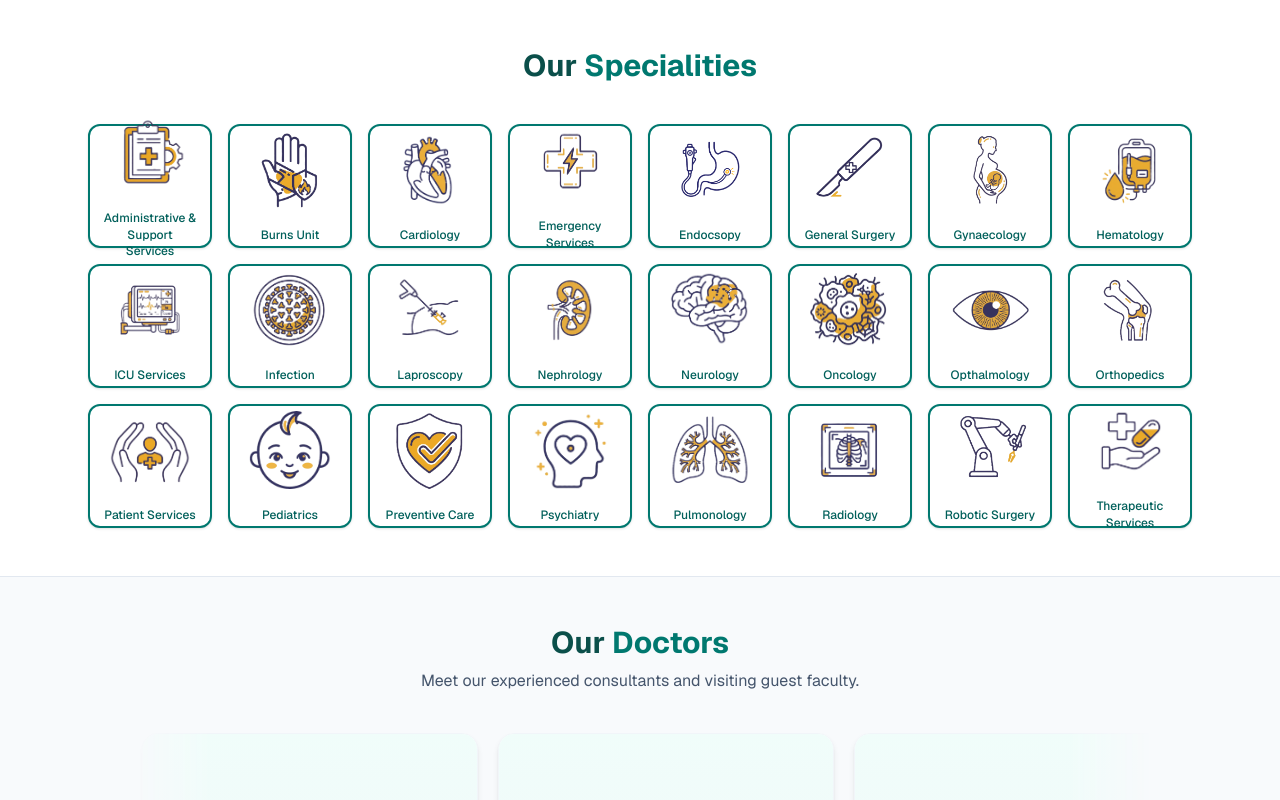
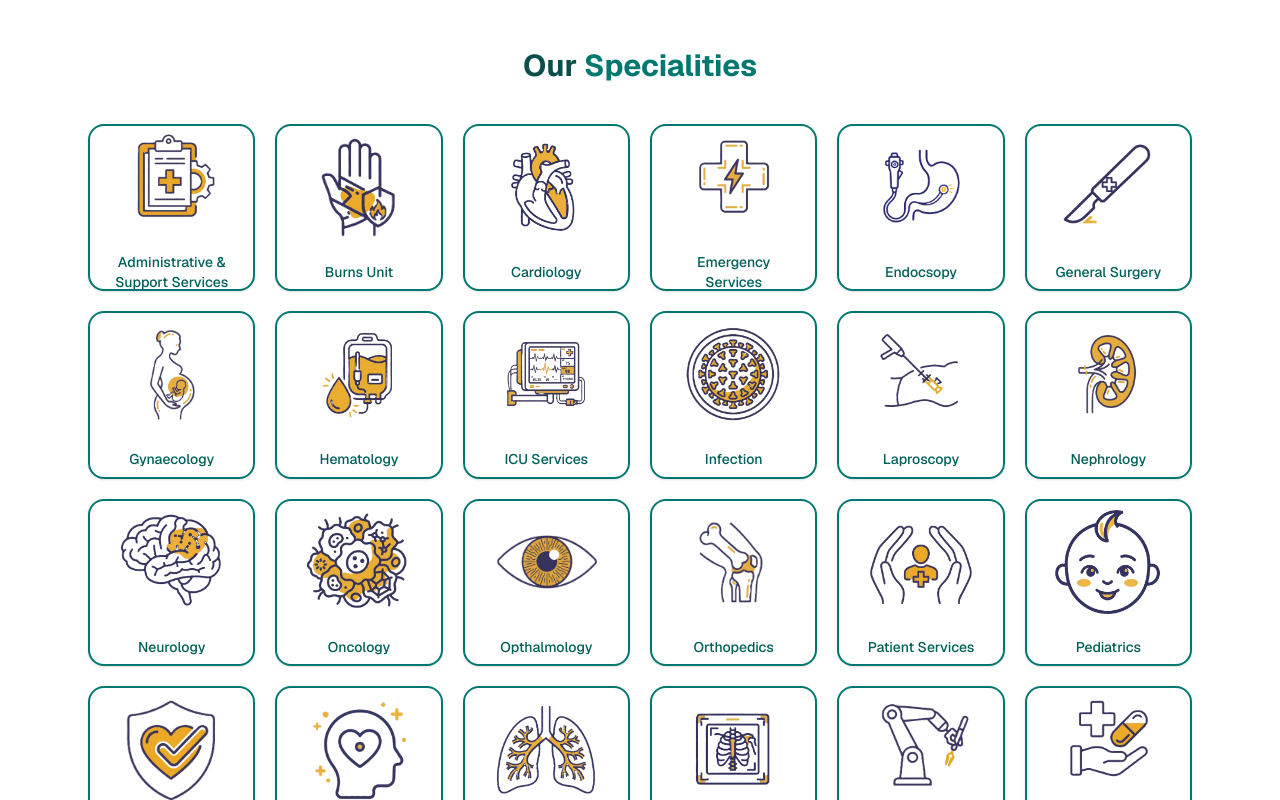
Before and after one commit to rp98nt/shivnerihospital, a Next.js app: page / in a window 1280 px wide. Shown: the part 800-1600 px from the top of the page. Built offline with nearby package versions, Linux system fonts and the light colour scheme; no server answers; the database is empty.

Commit message:
fix: layout Our Specialities as 6 columns by 4 rows with larger cards

```diff
--- a/components/our-specialties.tsx
+++ b/components/our-specialties.tsx
@@ -2,7 +2,7 @@ import { OUR_SPECIALTIES, type OurSpecialty } from "@/lib/our-specialties-data";
 import Image from "next/image";
 import Link from "next/link";
 
-const LOGO_SIZE_CLASS = "h-[3.822rem] w-[3.822rem] sm:h-[5.096rem] sm:w-[5.096rem]";
+const LOGO_SIZE_CLASS = "h-[5.1rem] w-[5.1rem] sm:h-[6.75rem] sm:w-[6.75rem]";
 
 export function OurSpecialties() {
   return (
@@ -12,7 +12,7 @@ export function OurSpecialties() {
           Our <span className="text-teal-700">Specialities</span>
         </h2>
 
-        <div className="mt-6 grid grid-cols-2 gap-2.5 min-[420px]:grid-cols-3 sm:mt-10 sm:grid-cols-4 sm:gap-4 lg:grid-cols-6 xl:grid-cols-8">
+        <div className="mt-6 grid grid-cols-2 gap-3 min-[420px]:grid-cols-3 sm:mt-10 sm:grid-cols-4 sm:gap-4 lg:grid-cols-6 lg:gap-5">
           {OUR_SPECIALTIES.map((specialty) => (
             <SpecialtyCard key={specialty.name} specialty={specialty} />
           ))}
@@ -26,7 +26,7 @@ function SpecialtyCard({ specialty }: { specialty: OurSpecialty }) {
   return (
     <Link
       href={specialty.href}
-      className="group flex min-h-[3.575rem] flex-row items-center gap-2.5 rounded-xl border-2 border-teal-700 bg-white px-2.5 py-2.5 text-teal-800 shadow-sm transition-[box-shadow,transform] duration-300 hover:-translate-y-0.5 hover:shadow-lg sm:aspect-square sm:min-h-0 sm:flex-col sm:justify-center sm:px-2.5 sm:py-4"
+      className="group flex min-h-[4.75rem] flex-row items-center gap-3 rounded-2xl border-2 border-teal-700 bg-white px-3 py-3 text-teal-800 shadow-sm transition-[box-shadow,transform] duration-300 hover:-translate-y-0.5 hover:shadow-lg sm:aspect-square sm:min-h-0 sm:flex-col sm:justify-center sm:px-3 sm:py-5"
     >
       <div className={`relative shrink-0 ${LOGO_SIZE_CLASS}`}>
         <Image
@@ -34,10 +34,10 @@ function SpecialtyCard({ specialty }: { specialty: OurSpecialty }) {
           alt=""
           fill
           className="object-contain"
-          sizes="(max-width: 640px) 47px, 63px"
+          sizes="(max-width: 640px) 82px, 108px"
         />
       </div>
-      <p className="min-w-0 text-left text-[0.6875rem] font-medium leading-snug sm:mt-1.5 sm:px-0.5 sm:text-center sm:text-[0.625rem] lg:text-xs">
+      <p className="min-w-0 text-left text-sm font-medium leading-snug sm:mt-2.5 sm:px-1 sm:text-center sm:text-xs lg:text-sm">
         {specialty.name}
       </p>
     </Link>
```
